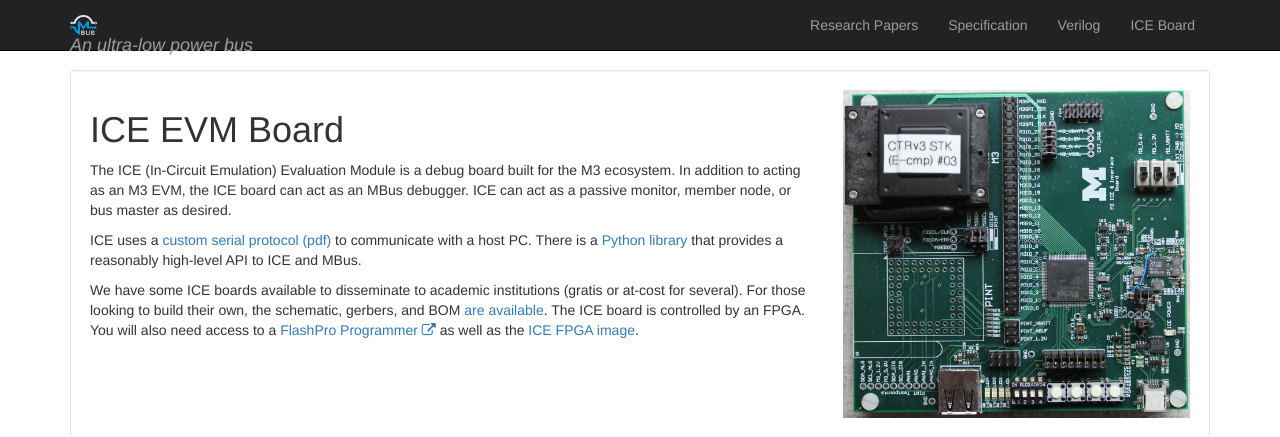
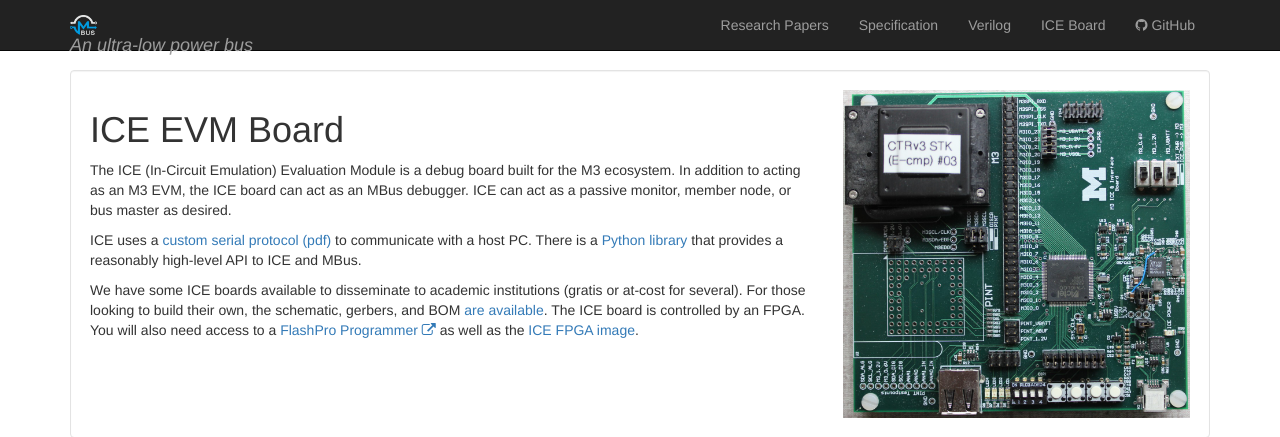
Before and after one commit to lab11/mbus.io, a Python web app: template mbus/templates/ice.mako in a window 1280 px wide. Shown: the top 437 px of the page. Run offline with Mako, Linux system fonts and the light colour scheme; the template is opened without the code that fills it, so the values that code supplies are empty; some libraries are stand-ins or nearby versions.

Commit message:
Add pointer to github

```diff
--- a/mbus/templates/base.mako
+++ b/mbus/templates/base.mako
@@ -54,6 +54,7 @@
             <li><a href="/spec.html">Specification</a></li>
             <li><a href="/verilog.html">Verilog</a></li>
             <li><a href="/ice.html">ICE Board</a></li>
+            <li><a href="https://github.com/lab11/mbus" target="_blank"><i class="fa fa-github"></i> GitHub</a></li>
           </ul>
         </div>
       </div>
```
